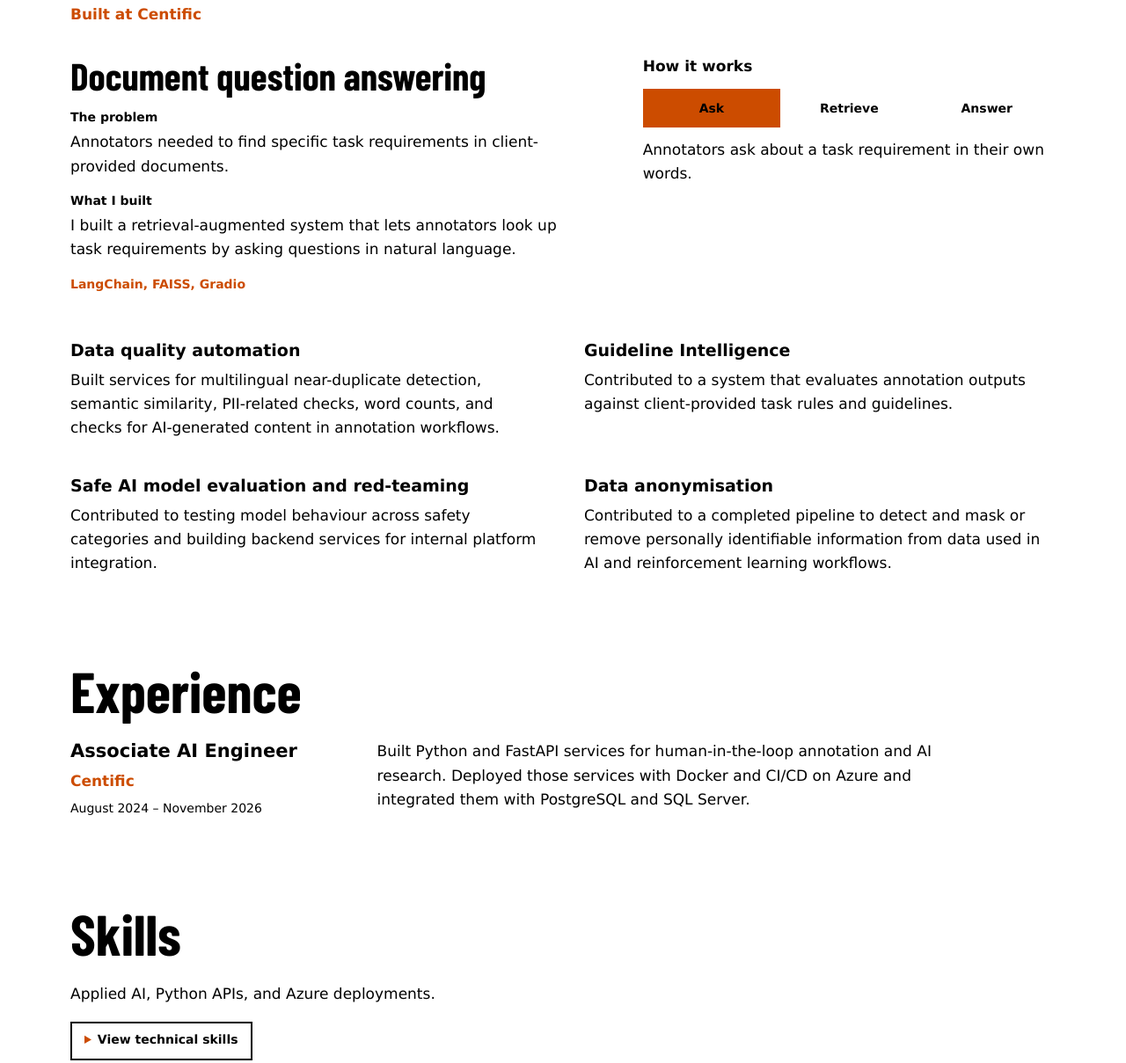
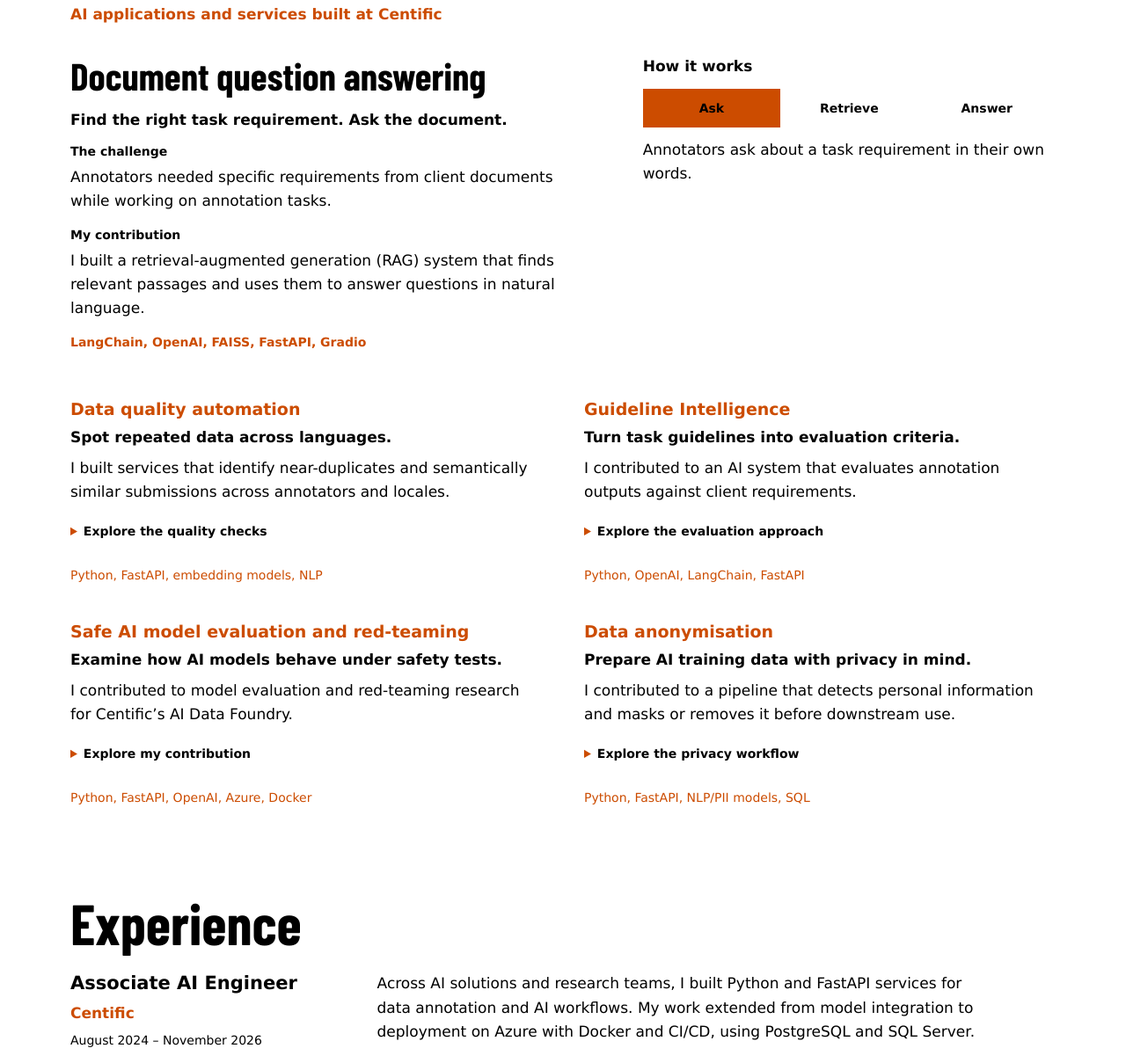
Before and after one commit to aakrsn/portfolio, a plain HTML site: page frontend/index.html in a window 1280 px wide. Shown: the part 583-1792 px from the top of the page at 88% size. Drawn offline with Linux system fonts and the light colour scheme.

Commit message:
Refine project storytelling and progressive detail

```diff
--- a/frontend/index.html
+++ b/frontend/index.html
@@ -35,28 +35,29 @@
         <h1>Ajay Krishna <span>Anugu</span></h1>
         <div class="intro-copy">
           <p class="experience-summary">2+ years of experience</p>
-          <p>I build AI systems that help teams find answers in documents, check data quality, and protect personal information.</p>
+          <p>I turn documents and data into practical AI tools, from question answering to quality checks and privacy workflows.</p>
           <a class="action action-primary" href="#projects">View projects</a>
         </div>
       </div>
 
       <section id="projects" class="page-section" aria-labelledby="work-heading">
         <h2 id="work-heading">What I’ve built</h2>
-        <p class="employer">Built at Centific</p>
+        <p class="employer">AI applications and services built at Centific</p>
         <article class="featured-project" aria-labelledby="document-qa-heading">
           <div>
             <h3 id="document-qa-heading">Document question answering</h3>
+            <p class="project-lead">Find the right task requirement. Ask the document.</p>
             <dl class="project-story">
               <div>
-                <dt>The problem</dt>
-                <dd>Annotators needed to find specific task requirements in client-provided documents.</dd>
+                <dt>The challenge</dt>
+                <dd>Annotators needed specific requirements from client documents while working on annotation tasks.</dd>
               </div>
               <div>
-                <dt>What I built</dt>
-                <dd>I built a retrieval-augmented system that lets annotators look up task requirements by asking questions in natural language.</dd>
+                <dt>My contribution</dt>
+                <dd>I built a retrieval-augmented generation (RAG) system that finds relevant passages and uses them to answer questions in natural language.</dd>
               </div>
             </dl>
-            <p class="project-tools">LangChain, FAISS, Gradio</p>
+            <p class="project-tools">LangChain, OpenAI, FAISS, FastAPI, Gradio</p>
           </div>
 
           <fieldset class="workflow">
@@ -79,21 +80,45 @@
         </article>
 
         <div class="project-grid">
-          <article>
-            <h3>Data quality automation</h3>
-            <p>Built services for multilingual near-duplicate detection, semantic similarity, PII-related checks, word counts, and checks for AI-generated content in annotation workflows.</p>
+          <article aria-labelledby="data-quality-heading">
+            <h3 id="data-quality-heading">Data quality automation</h3>
+            <p class="project-lead">Spot repeated data across languages.</p>
+            <p>I built services that identify near-duplicates and semantically similar submissions across annotators and locales.</p>
+            <details class="project-details">
+              <summary>Explore the quality checks</summary>
+              <p>The services also cover personal-information checks, word counts, and checks for AI-generated content in annotation workflows.</p>
+            </details>
+            <p class="project-tools">Python, FastAPI, embedding models, NLP</p>
           </article>
-          <article>
-            <h3>Guideline Intelligence</h3>
-            <p>Contributed to a system that evaluates annotation outputs against client-provided task rules and guidelines.</p>
+          <article aria-labelledby="guideline-heading">
+            <h3 id="guideline-heading">Guideline Intelligence</h3>
+            <p class="project-lead">Turn task guidelines into evaluation criteria.</p>
+            <p>I contributed to an AI system that evaluates annotation outputs against client requirements.</p>
+            <details class="project-details">
+              <summary>Explore the evaluation approach</summary>
+              <p>The system uses client guidelines alongside annotation outputs to assess whether the work follows the defined task rules.</p>
+            </details>
+            <p class="project-tools">Python, OpenAI, LangChain, FastAPI</p>
           </article>
-          <article>
-            <h3>Safe AI model evaluation and red-teaming</h3>
-            <p>Contributed to testing model behaviour across safety categories and building backend services for internal platform integration.</p>
+          <article aria-labelledby="safe-ai-heading">
+            <h3 id="safe-ai-heading">Safe AI model evaluation and red-teaming</h3>
+            <p class="project-lead">Examine how AI models behave under safety tests.</p>
+            <p>I contributed to model evaluation and red-teaming research for Centific’s AI Data Foundry.</p>
+            <details class="project-details">
+              <summary>Explore my contribution</summary>
+              <p>My work included testing model behaviour across defined safety categories and building backend services to integrate evaluation capabilities into the internal platform.</p>
+            </details>
+            <p class="project-tools">Python, FastAPI, OpenAI, Azure, Docker</p>
           </article>
-          <article>
-            <h3>Data anonymisation</h3>
-            <p>Contributed to a completed pipeline to detect and mask or remove personally identifiable information from data used in AI and reinforcement learning workflows.</p>
+          <article aria-labelledby="privacy-heading">
+            <h3 id="privacy-heading">Data anonymisation</h3>
+            <p class="project-lead">Prepare AI training data with privacy in mind.</p>
+            <p>I contributed to a pipeline that detects personal information and masks or removes it before downstream use.</p>
+            <details class="project-details">
+              <summary>Explore the privacy workflow</summary>
+              <p>The completed pipeline supports data preparation for AI training, reinforcement learning, and task-generation workflows using NLP and PII-detection models.</p>
+            </details>
+            <p class="project-tools">Python, FastAPI, NLP/PII models, SQL</p>
           </article>
         </div>
       </section>
@@ -106,7 +131,7 @@
             <p class="employer">Centific</p>
             <p class="date"><time datetime="2024-08">August 2024</time> – <time datetime="2026-11">November 2026</time></p>
           </div>
-          <p>Built Python and FastAPI services for human-in-the-loop annotation and AI research. Deployed those services with Docker and CI/CD on Azure and integrated them with PostgreSQL and SQL Server.</p>
+          <p>Across AI solutions and research teams, I built Python and FastAPI services for data annotation and AI workflows. My work extended from model integration to deployment on Azure with Docker and CI/CD, using PostgreSQL and SQL Server.</p>
         </div>
       </section>
 
--- a/frontend/static/styles.css
+++ b/frontend/static/styles.css
@@ -396,6 +396,42 @@ h1 span {
   margin-block-start: 0.5rem;
 }
 
+.project-lead {
+  font-weight: 700;
+  line-height: 1.5;
+}
+
+.featured-project .project-lead {
+  margin-block-start: 0.875rem;
+}
+
+.project-grid h3 {
+  color: var(--orange);
+}
+
+.project-details {
+  margin-block-start: 0.75rem;
+}
+
+.project-details summary {
+  display: list-item;
+  inline-size: fit-content;
+  min-block-size: 44px;
+  padding-block: 0.5rem;
+  font-size: 0.875rem;
+  font-weight: 700;
+}
+
+.project-details[open] summary {
+  text-decoration: underline;
+  text-underline-offset: 0.23em;
+}
+
+.project-grid .project-tools {
+  margin-block-start: 0.875rem;
+  font-weight: 400;
+}
+
 summary {
   cursor: pointer;
 }
```
Also changed, not shown: 1 other file.
